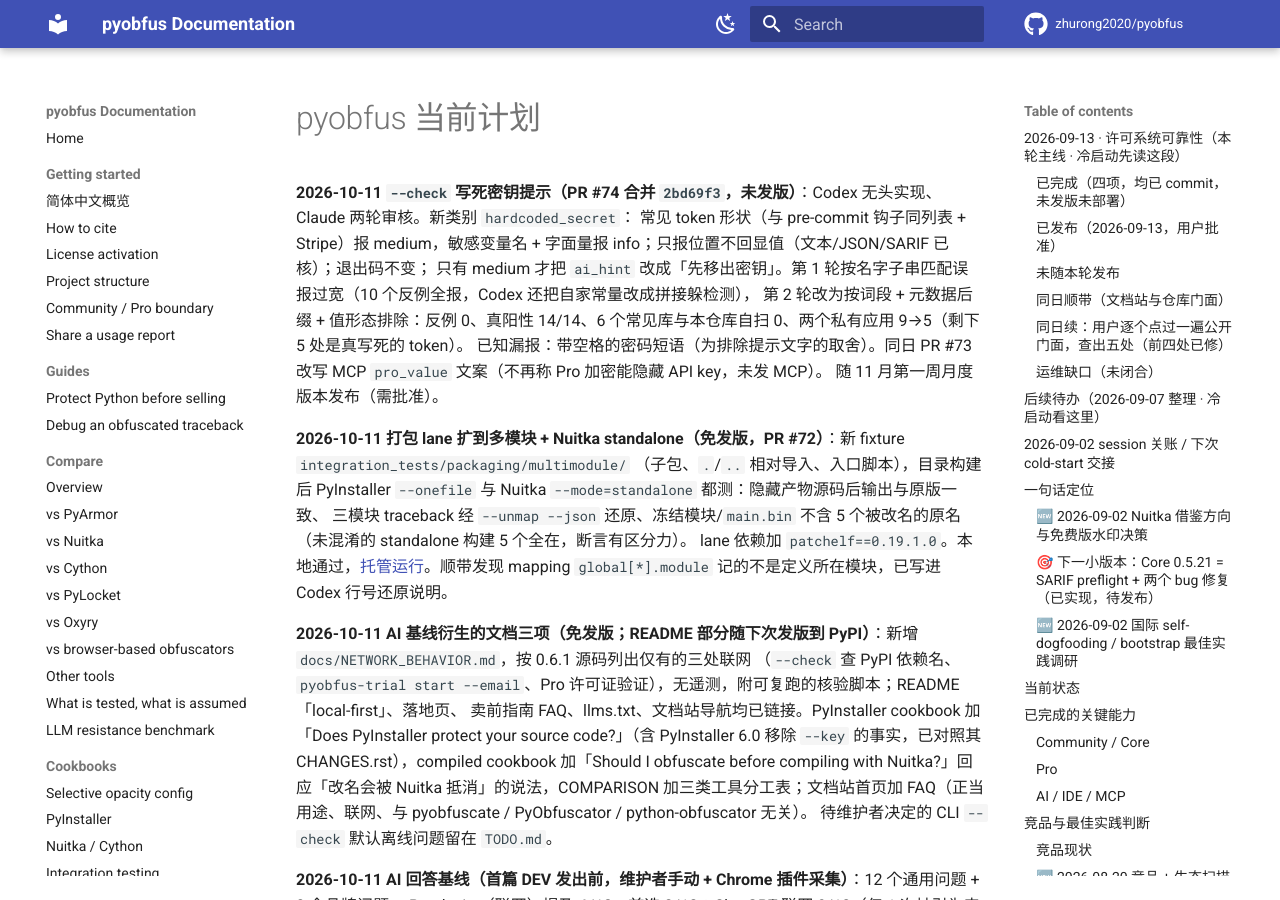
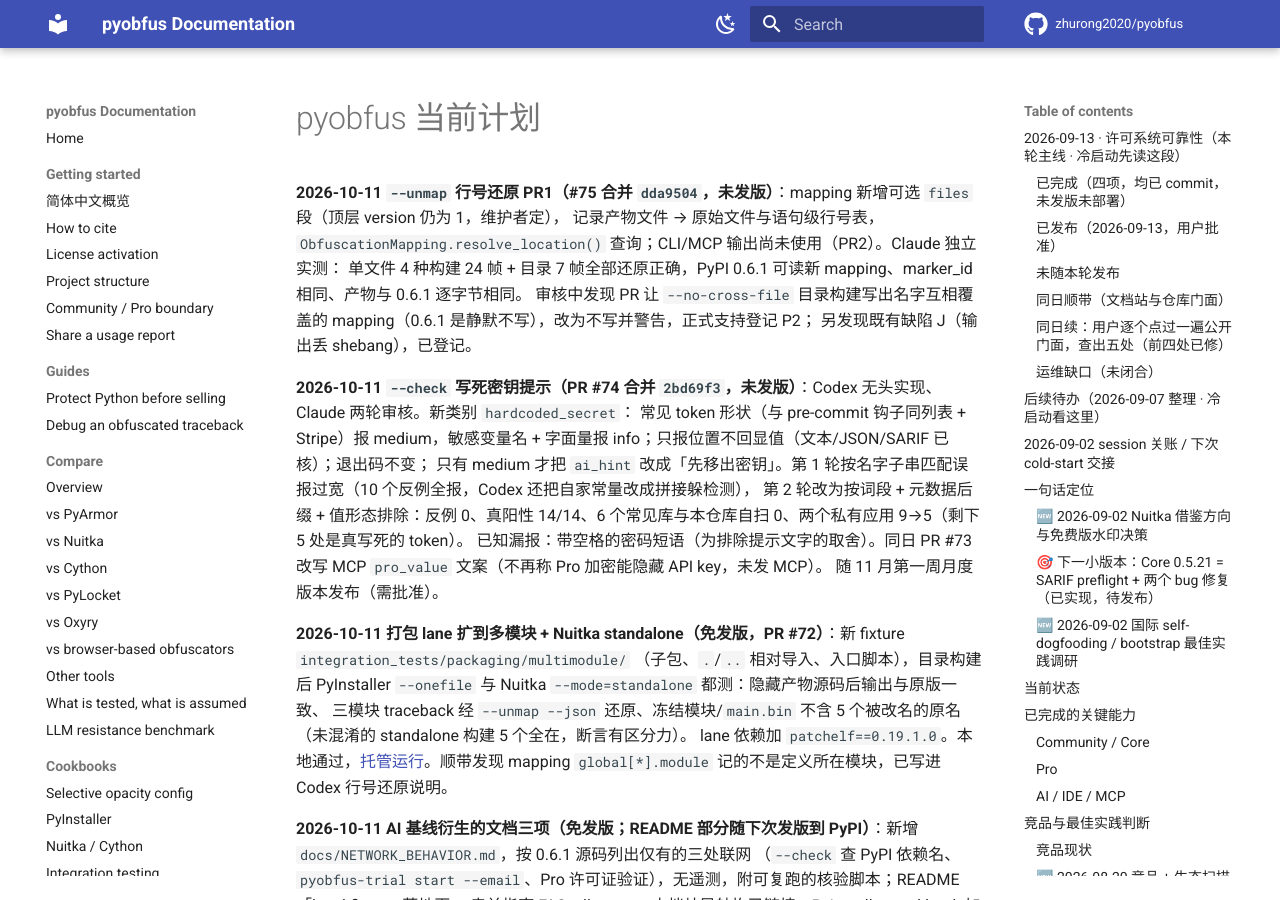
Before and after one commit to zhurong2020/pyobfus, an MkDocs documentation site: the page built from docs/CURRENT_PLAN_ZH.md, in a window 1280 px wide and 900 px high. Built offline with MkDocs 1.6.1 and Material for MkDocs 9.7.7, drawn with Linux system fonts in a browser that asks for light colours; comment, search, counter and statistics services are not loaded.

Commit message:
docs: record unmap line map PR1 merge; PR2 started
Co-Authored-By: Claude Opus 5.5 <noreply@anthropic.com>

```diff
--- a/docs/CURRENT_PLAN_ZH.md
+++ b/docs/CURRENT_PLAN_ZH.md
@@ -1,4 +1,10 @@
 # pyobfus 当前计划
+
+**2026-10-11 `--unmap` 行号还原 PR1（#75 合并 `dda9504`，未发版）**：mapping 新增可选 `files` 段（顶层 version 仍为 1，维护者定），
+记录产物文件 → 原始文件与语句级行号表，`ObfuscationMapping.resolve_location()` 查询；CLI/MCP 输出尚未使用（PR2）。Claude 独立实测：
+单文件 4 种构建 24 帧 + 目录 7 帧全部还原正确，PyPI 0.6.1 可读新 mapping、marker_id 相同、产物与 0.6.1 逐字节相同。
+审核中发现 PR 让 `--no-cross-file` 目录构建写出名字互相覆盖的 mapping（0.6.1 是静默不写），改为不写并警告，正式支持登记 P2；
+另发现既有缺陷 J（输出丢 shebang），已登记。
 
 **2026-10-11 `--check` 写死密钥提示（PR #74 合并 `2bd69f3`，未发版）**：Codex 无头实现、Claude 两轮审核。新类别 `hardcoded_secret`：
 常见 token 形状（与 pre-commit 钩子同列表 + Stripe）报 medium，敏感变量名 + 字面量报 info；只报位置不回显值（文本/JSON/SARIF 已核）；退出码不变；
```
Also changed, not shown: docs/TODO.md (+1 -2 lines).
